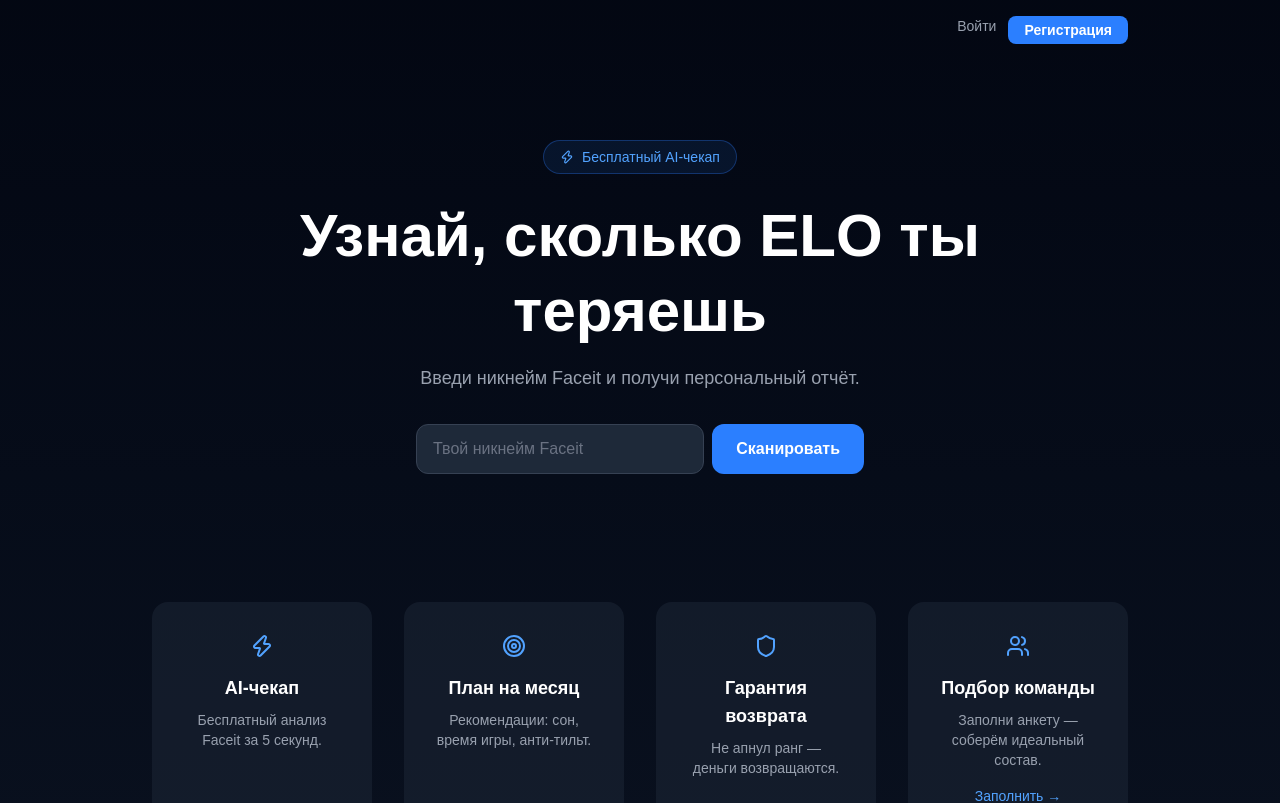
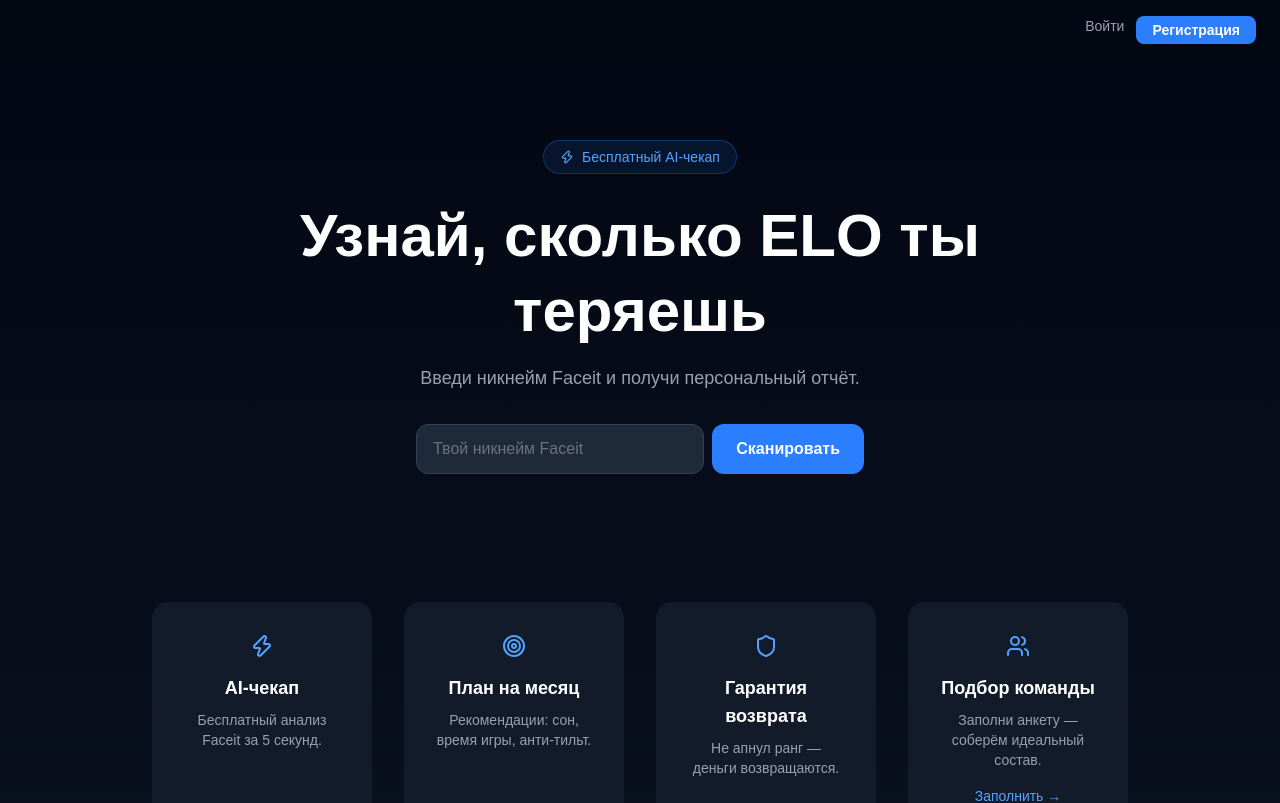
Before and after one commit to trees2k/meta-sborka, a Next.js app: page / in a window 1280 px wide. Shown: the top 803 px of the page. Built offline with nearby package versions, Linux system fonts and the light colour scheme.

Commit message:
Fix nav alignment to right

```diff
--- a/app/page.tsx
+++ b/app/page.tsx
@@ -28,7 +28,7 @@ export default function Landing() {
 
   return (
     <main className="min-h-screen bg-gradient-to-b from-gray-950 to-gray-900 text-white">
-<nav className="flex justify-end max-w-5xl mx-auto px-6 pt-4 gap-3">
+<nav className="w-full flex justify-end max-w-7xl mx-auto px-6 pt-4 gap-3">
   <Link href="/login" className="text-gray-400 hover:text-white text-sm">Войти</Link>
   <Link href="/signup" className="bg-blue-500 hover:bg-blue-600 px-4 py-1 rounded-lg text-sm font-semibold">Регистрация</Link>
 </nav>
```
